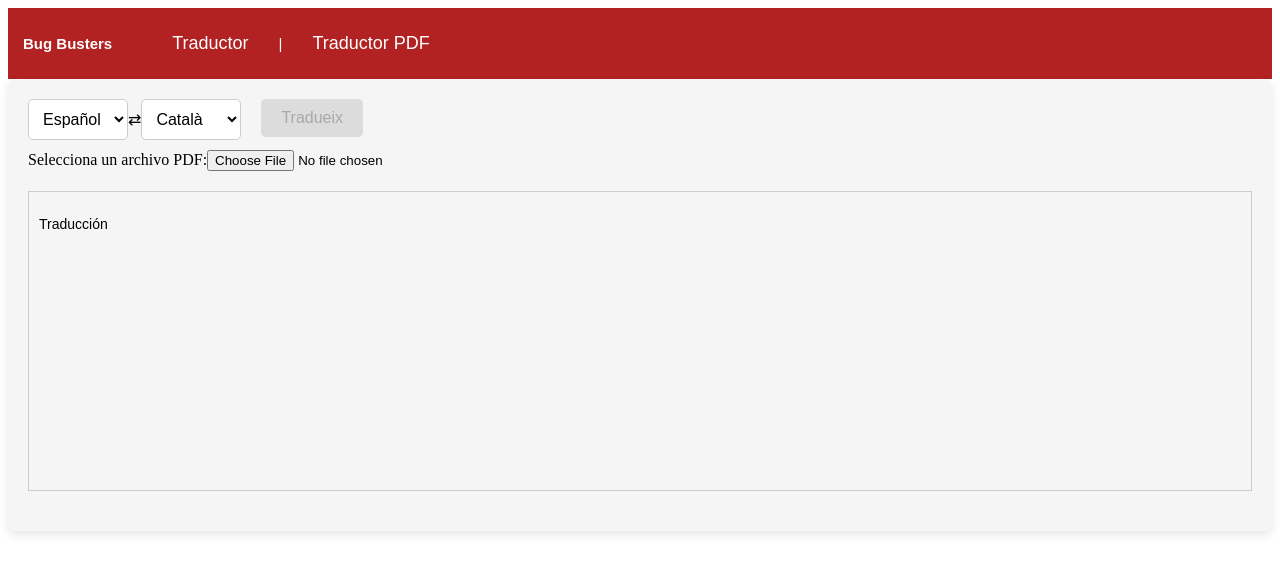
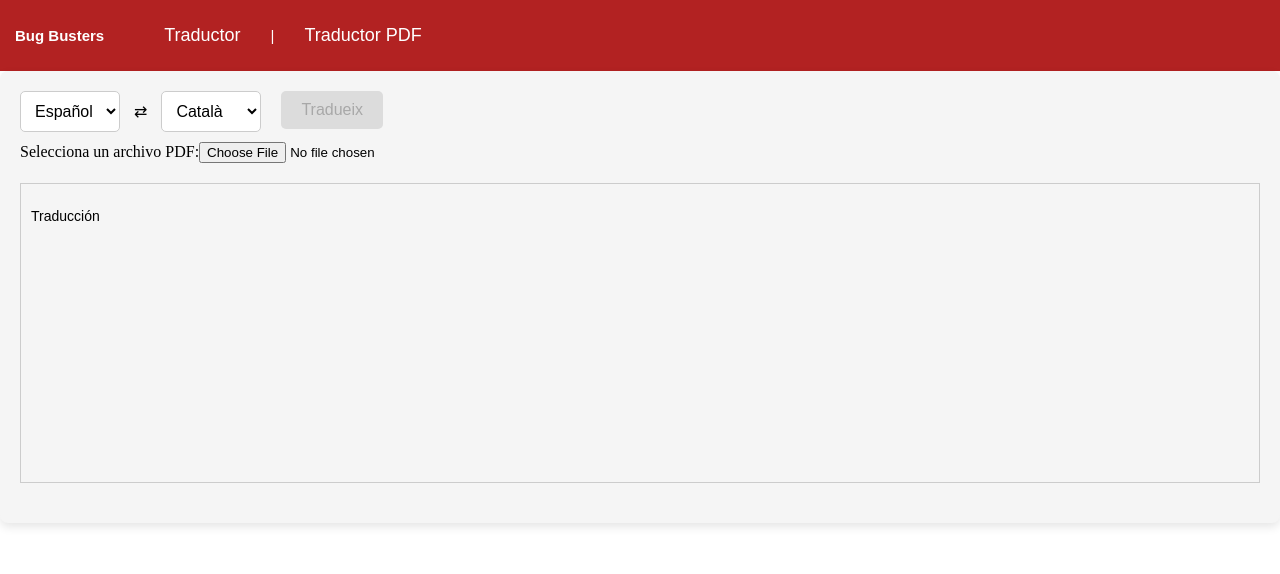
Before and after one commit to kilianark/AinaHack, an Angular app in the folder angular-front/: page /translate_pdf in a window 1280 px wide. Shown: the top 574 px of the page. Built offline with nearby package versions, Linux system fonts and the light colour scheme.

Commit message:
un poco de css

```diff
--- a/angular-front/src/app/pages/traductor-doc/traductor-doc.component.css
+++ b/angular-front/src/app/pages/traductor-doc/traductor-doc.component.css
@@ -69,7 +69,12 @@ form {
   justify-content: center;
   text-align: center;
 }
-
+#sourceLanguage {
+  margin-right: 10px;
+}
+#objLanguage {
+  margin-left: 10px;
+}
 .translation-panel {
   display: flex;
   gap: 20px; /* Espacio entre el input y el output */
@@ -109,7 +114,6 @@ form {
 
 .buttons-container {
   display: flex;
-
 }
 
 .button-container {
--- a/angular-front/src/app/pages/traductor-doc/traductor-doc.component.html
+++ b/angular-front/src/app/pages/traductor-doc/traductor-doc.component.html
@@ -3,38 +3,39 @@
     <!-- Selector de idioma -->
     <div class="buttons-container">
       <div class="language-selector">
-                <select formControlName="sourceLanguage">
+        <select formControlName="sourceLanguage" id="sourceLanguage">
           <option value="es">Español</option>
           <option value="en">Inglés</option>
           <option value="cat">Català</option>
         </select>
-                <span class="swap-icon">⇄</span>
-                <select formControlName="targetLanguage">
+        <span class="swap-icon"> ⇄ </span>
+        <select formControlName="targetLanguage" id="objLanguage">
           <option value="es">Español</option>
           <option value="en">Inglés</option>
           <option value="cat">Català</option>
         </select>
         <!-- Botón de traducir -->
-
       </div>
 
       <div class="button-container">
-            <button mat-raised-button type="submit" [disabled]="traductorForm.invalid">Tradueix</button>
+        <button
+          mat-raised-button
+          type="submit"
+          [disabled]="traductorForm.invalid"
+        >
+          Tradueix
+        </button>
       </div>
-
     </div>
-        <div class ="pdf">
+    <div class="pdf">
       <label for="pdfInput">Selecciona un archivo PDF:</label>
-            <input type="file" id="pdfInput"  accept="application/pdf">
+      <input type="file" id="pdfInput" accept="application/pdf" />
     </div>
     <!-- Campos de entrada y salida -->
     <div class="translation-panel">
-
       <div class="output-container">
-                <p>{{ translatedText || 'Traducción' }}</p>
+        <p>{{ translatedText || "Traducción" }}</p>
       </div>
     </div>
-
-
   </div>
 </form>
--- a/angular-front/src/styles.css
+++ b/angular-front/src/styles.css
@@ -1 +1,4 @@
 /* You can add global styles to this file, and also import other style files */
+body {
+  margin: 0;
+}
```
Also changed, not shown: 1 other file (tests, documents, lock files or other folders). Lines whose indentation alone changed are shown as unchanged.
